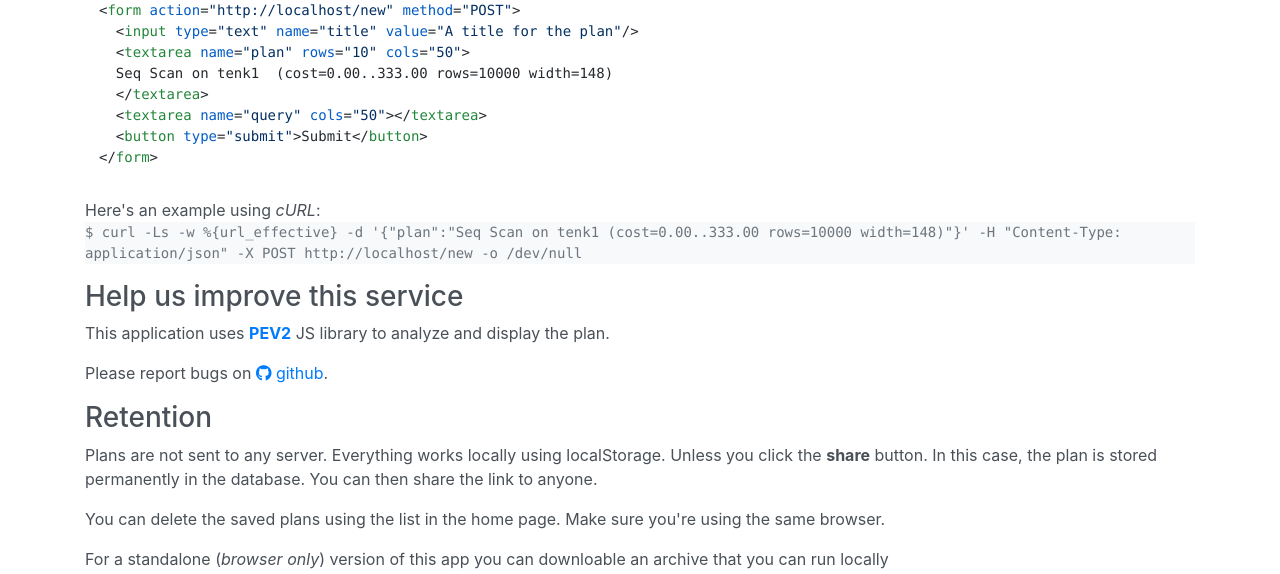
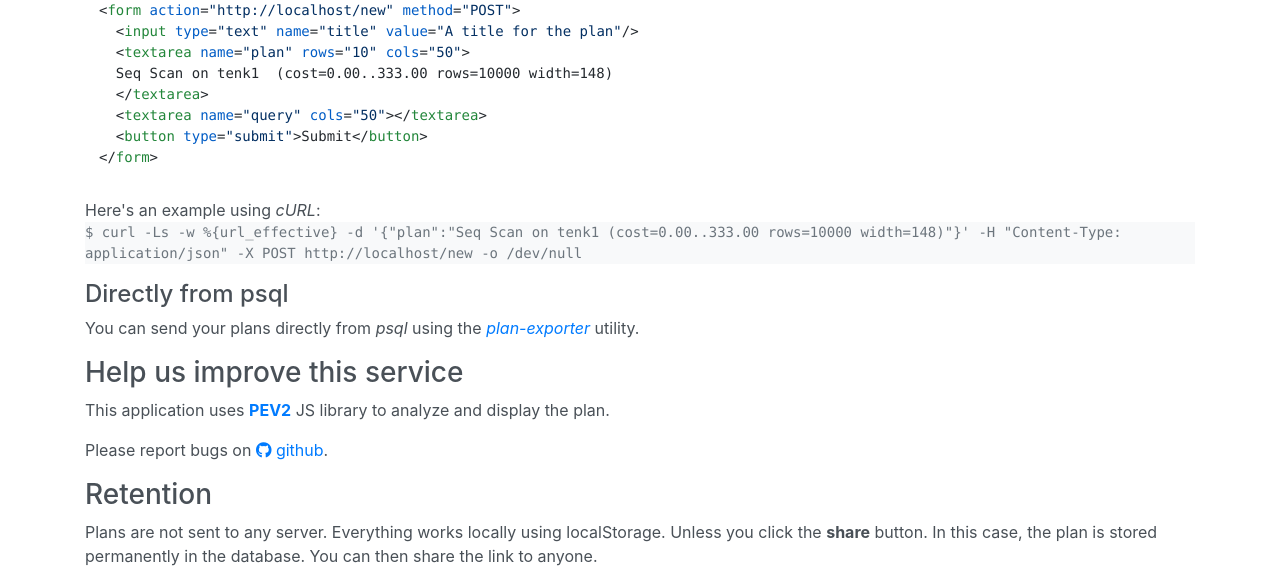
Before and after one commit to dalibo/explain.dalibo.com, a Flask app: page /about in a window 1280 px wide. Shown: the part 678-1252 px from the top of the page. Run offline with Flask 2, Linux system fonts and the light colour scheme; some libraries are stand-ins or nearby versions.

Commit message:
Add note for plan-exporter

```diff
--- a/app/templates/about.html
+++ b/app/templates/about.html
@@ -73,6 +73,12 @@ About
         <br>
         <code class="text-muted bg-light d-block">$ curl -Ls -w %{url_effective} -d '{"plan":"Seq Scan on tenk1  (cost=0.00..333.00 rows=10000 width=148)"}' -H "Content-Type: application/json" -X POST {{ url_for('new', _external=True) }} -o /dev/null</code>
       </p>
+      <h4>
+        Directly from psql
+      </h4>
+      <p>
+      You can send your plans directly from <em>psql</em> using the <em><a href="https://github.com/agneum/plan-exporter">plan-exporter</a></em> utility.
+      </p>
       <h3>
         Help us improve this service
       </h3>
```
